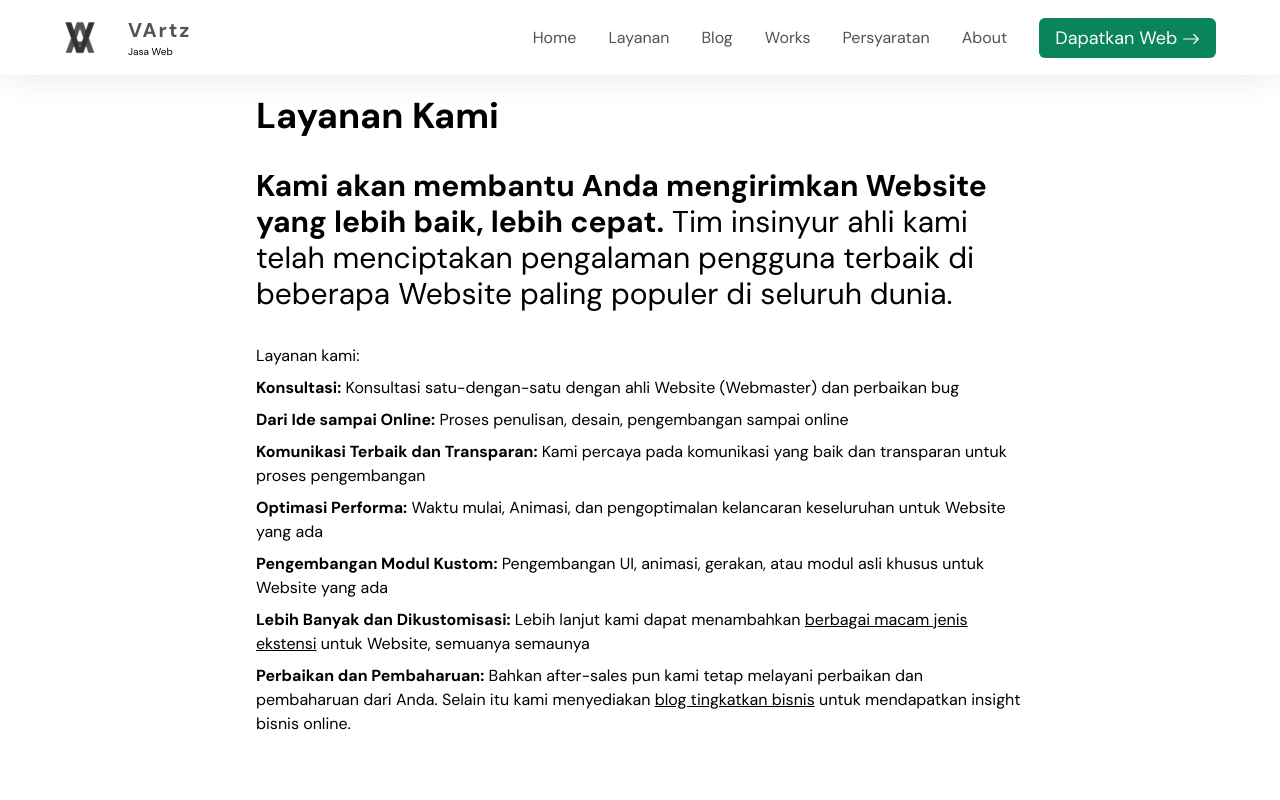
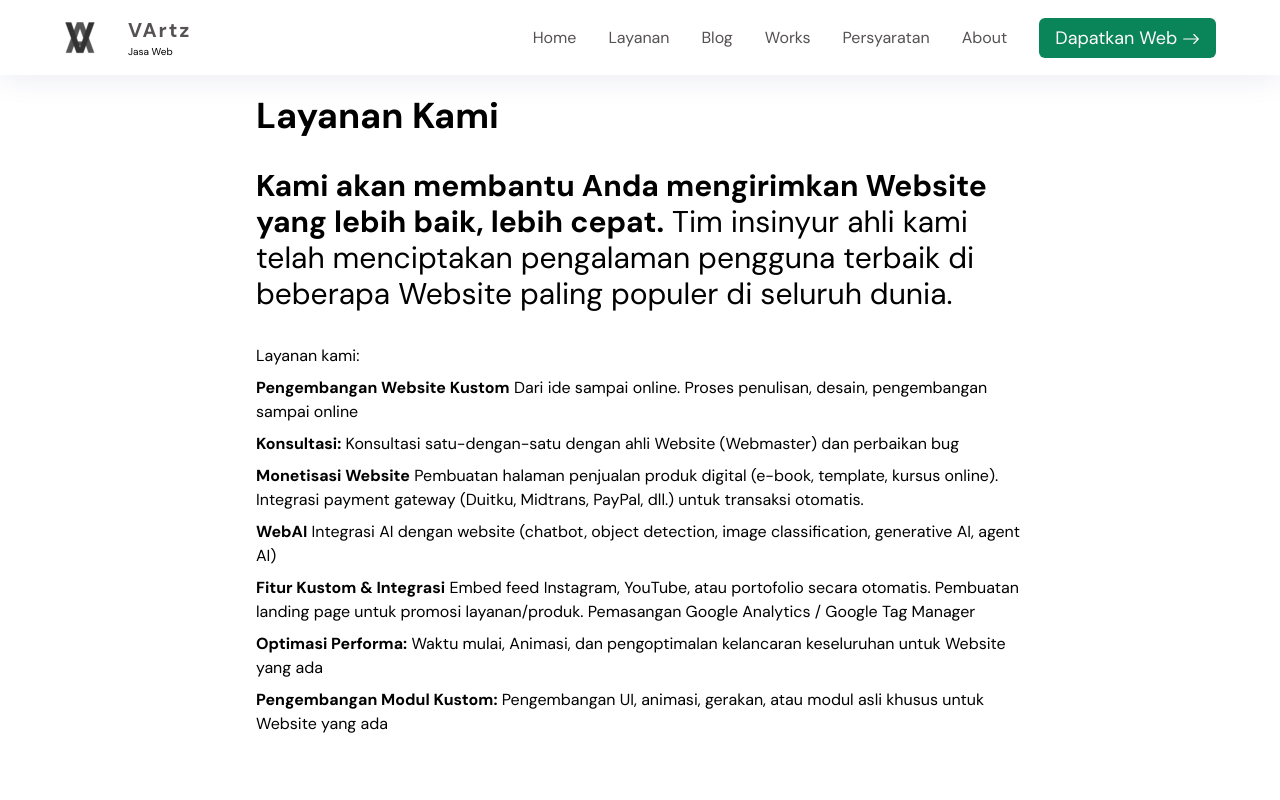
Before and after one commit to VArtzy/VArtz, a Next.js app: page /pricing in a window 1280 px wide. Shown: the top 800 px of the page. Built offline with nearby package versions, Linux system fonts and the light colour scheme.

Commit message:
new cntn

```diff
--- a/app/pricing/page.tsx
+++ b/app/pricing/page.tsx
@@ -33,23 +33,34 @@ const Pricing = () => {
                     <ul className="mb-24 flex flex-col gap-2">
                         <p>Layanan kami:</p>
                         <li>
+                        <span className="font-semibold">
+                        Pengembangan Website Kustom
+                        </span>{" "}
+                        Dari ide sampai online. Proses penulisan, desain, pengembangan sampai online
+                        </li>
+                        <li>
                             <span className="font-semibold">Konsultasi:</span>{" "}
                             Konsultasi satu-dengan-satu dengan ahli Website
                             (Webmaster) dan perbaikan bug
                         </li>
                         <li>
                             <span className="font-semibold">
-                                Dari Ide sampai Online:
+                                Monetisasi Website
                             </span>{" "}
-                            Proses penulisan, desain, pengembangan sampai online
+                            Pembuatan halaman penjualan produk digital (e-book, template, kursus online). Integrasi payment gateway (Duitku, Midtrans, PayPal, dll.) untuk transaksi otomatis.
                         </li>
-                        <li>
+                            <li>
                             <span className="font-semibold">
-                                Komunikasi Terbaik dan Transparan:
+                            WebAI
                             </span>{" "}
-                            Kami percaya pada komunikasi yang baik dan
-                            transparan untuk proses pengembangan{" "}
-                        </li>
+                            Integrasi AI dengan website (chatbot, object detection, image classification, generative AI, agent AI)
+                            </li>
+                            <li>
+                            <span className="font-semibold">
+                            Fitur Kustom & Integrasi
+                            </span>{" "}
+                            Embed feed Instagram, YouTube, atau portofolio secara otomatis. Pembuatan landing page untuk promosi layanan/produk. Pemasangan Google Analytics / Google Tag Manager
+                            </li>
                         <li>
                             <span className="font-semibold">
                                 Optimasi Performa:
@@ -63,34 +74,6 @@ const Pricing = () => {
                             </span>{" "}
                             Pengembangan UI, animasi, gerakan, atau modul asli
                             khusus untuk Website yang ada
-                        </li>
-                        <li>
-                            <span className="font-semibold">
-                                Lebih Banyak dan Dikustomisasi:
-                            </span>{" "}
-                            Lebih lanjut kami dapat menambahkan{" "}
-                            <a
-                                href="https://vartz.web.id/pricing#extension"
-                                className="underline"
-                            >
-                                berbagai macam jenis ekstensi
-                            </a>{" "}
-                            untuk Website, semuanya semaunya
-                        </li>
-                        <li>
-                            <span className="font-semibold">
-                                Perbaikan dan Pembaharuan:
-                            </span>{" "}
-                            Bahkan after-sales pun kami tetap melayani perbaikan
-                            dan pembaharuan dari Anda. Selain itu kami
-                            menyediakan{" "}
-                            <a
-                                href="https://vartz.web.id/pricing#extension"
-                                className="underline"
-                            >
-                                blog tingkatkan bisnis
-                            </a>{" "}
-                            untuk mendapatkan insight bisnis online.
                         </li>
                     </ul>
                 </div>
```
